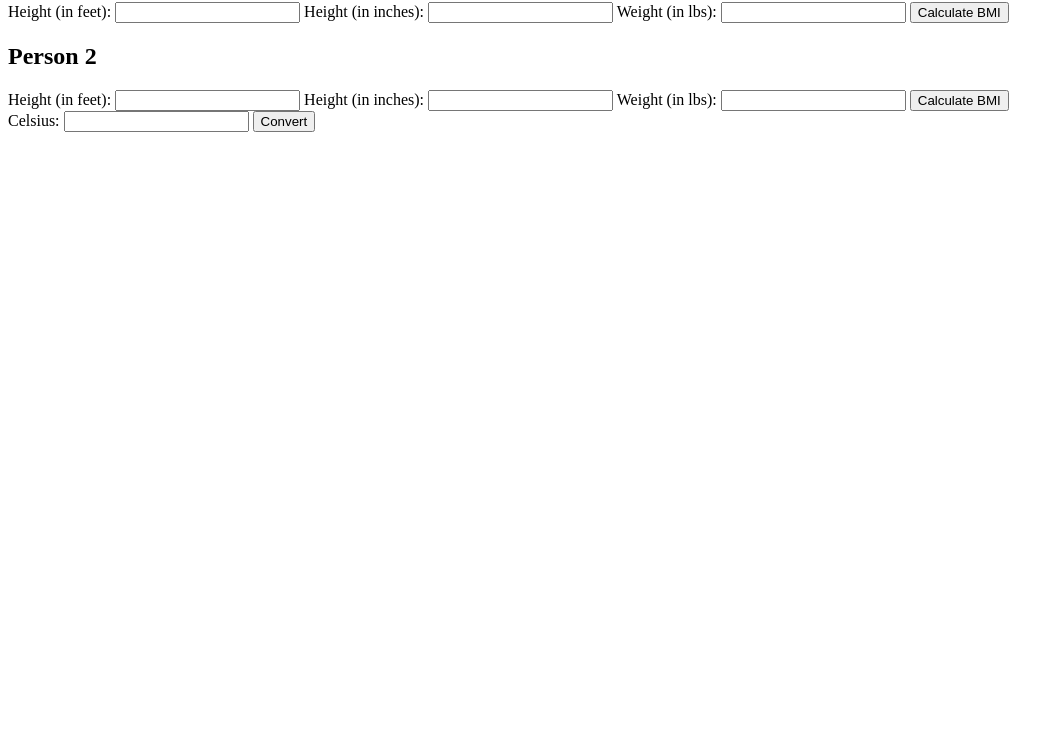
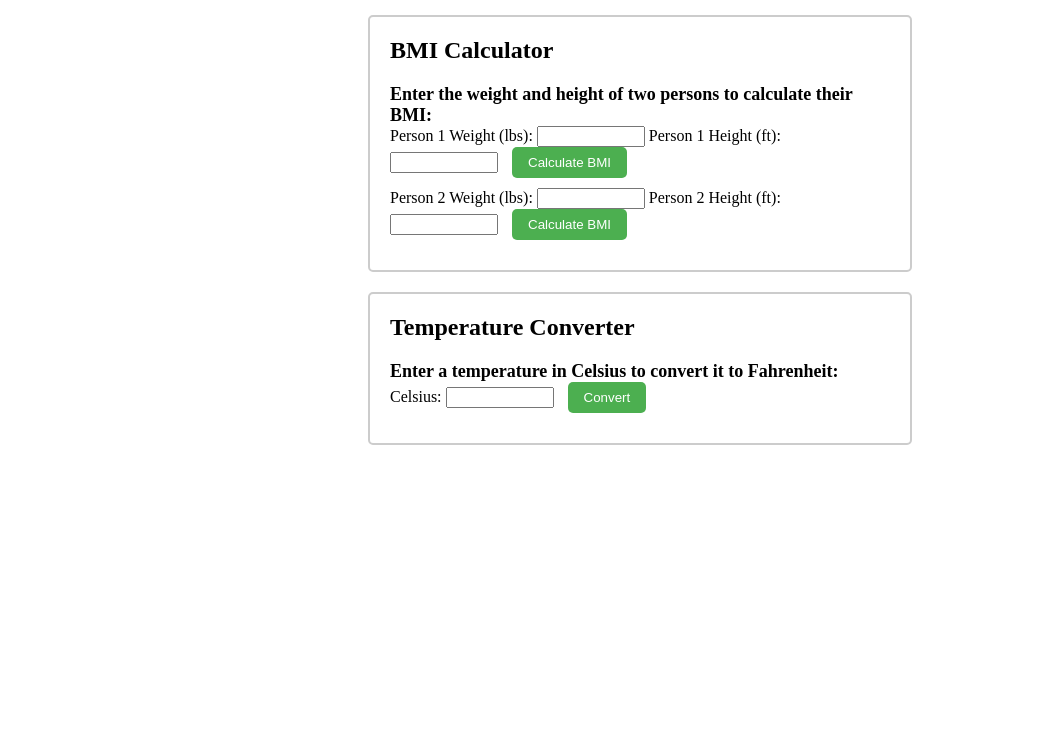
Before and after one commit to merlock18/billsTravel, a plain HTML site: page Assignment5/index.html in a window 1280 px wide. Shown: the part 65-800 px from the top of the page, without its empty margins (0-1064 px from the left). Drawn offline with Linux system fonts and the light colour scheme.

Commit message:
add relative path to css file

```diff
--- a/Assignment5/index.html
+++ b/Assignment5/index.html
@@ -6,7 +6,7 @@
   <meta name="author" content="Billy Lee" />
   <meta name="description" content="Learn JavaScript" />
   <title>Project 3</title>
-  <link rel="stylesheet" href="style.css" />
+  <link rel="stylesheet" href="./style.css" />
 
   <head>
     <title>Bill's Helper</title>
@@ -17,32 +17,45 @@
   <body>
     <!-- BMI comparison -->
     <div>
+      <h1>BMI Calculator and Temperature Converter</h1>
+
+      <div class="tool-container">
+        <h2>BMI Calculator</h2>
+        <p>
+          Enter the weight and height of two persons to calculate their BMI:
+        </p>
+
         <div>
-        <h2>Person 1</h2>
-        <label for="feet1">Height (in feet):</label>
-        <input type="number" id="feet1" />
-        <label for="inches1">Height (in inches):</label>
-        <input type="number" id="inches1" />
-        <label for="weight1">Weight (in lbs):</label>
+          <label for="weight1">Person 1 Weight (lbs): </label>
           <input type="number" id="weight1" />
+          <label for="height1">Person 1 Height (ft): </label>
+          <input type="number" id="height1" />
           <button onclick="calculateBMI()">Calculate BMI</button>
+          <p id="bmi-result-1"></p>
         </div>
 
         <div>
-        <h2>Person 2</h2>
-        <label for="feet2">Height (in feet):</label>
-        <input type="number" id="feet2" />
-        <label for="inches2">Height (in inches):</label>
-        <input type="number" id="inches2" />
-        <label for="weight2">Weight (in lbs):</label>
+          <label for="weight2">Person 2 Weight (lbs): </label>
           <input type="number" id="weight2" />
+          <label for="height2">Person 2 Height (ft): </label>
+          <input type="number" id="height2" />
           <button onclick="calculateBMI()">Calculate BMI</button>
+          <p id="bmi-result-2"></p>
         </div>
-      <!-- Temperature conversation -->
+
+        <p id="comparison-result"></p>
+      </div>
+
+      <div class="tool-container">
+        <h2>Temperature Converter</h2>
+        <p>Enter a temperature in Celsius to convert it to Fahrenheit:</p>
+
         <div>
-        <label for="celsius">Celsius:</label>
+          <label for="celsius">Celsius: </label>
           <input type="number" id="celsius" />
-        <button onclick="convert()">Convert</button>
+          <button onclick="convertTemperature()">Convert</button>
+          <p id="fahrenheit-result"></p>
+        </div>
       </div>
     </div>
   </body>
```
Lines whose indentation alone changed are shown as unchanged.
